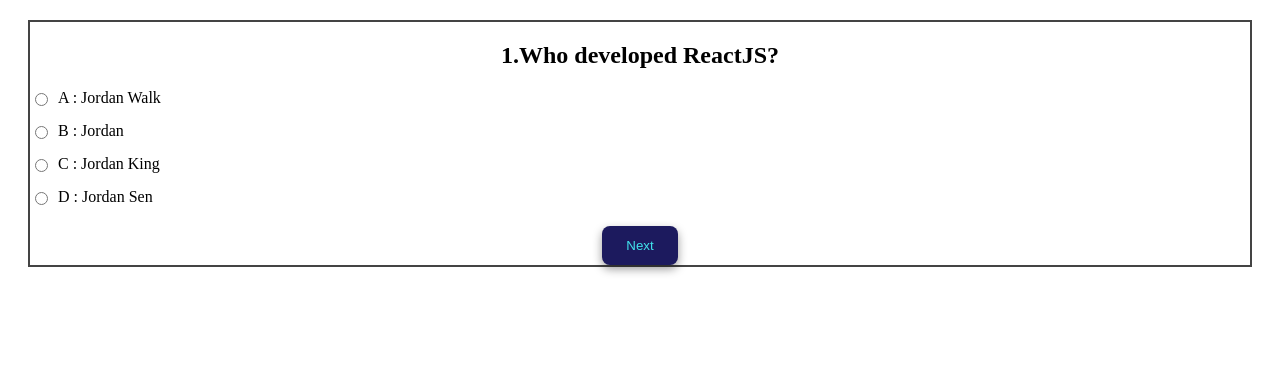
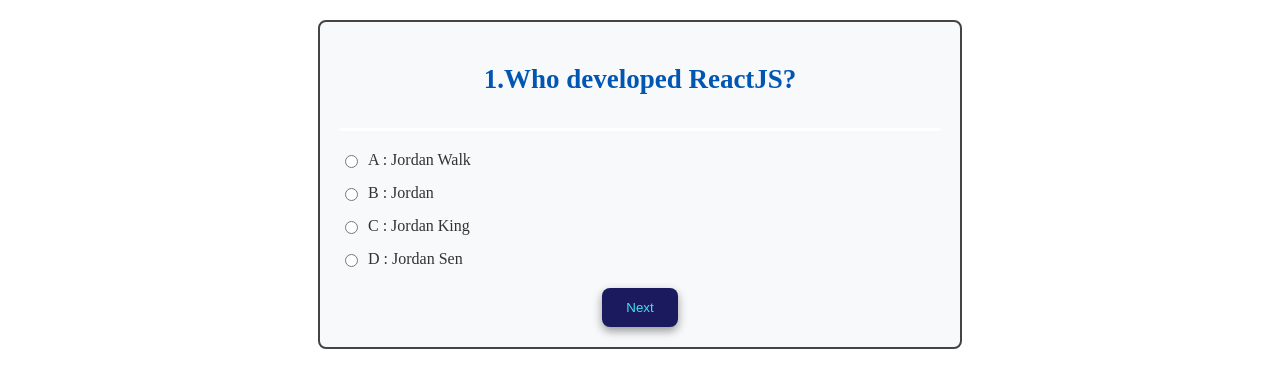
Before and after one commit to albinbabyme05/quiz-question-gen-app_react, a React (Vite) app: page / in a window 1280 px wide. Shown: the top 388 px of the page. Built offline with nearby package versions, Linux system fonts and the light colour scheme.

Commit message:
adjusted the user interface styling

```diff
--- a/src/component/Quiz.css
+++ b/src/component/Quiz.css
@@ -1,14 +1,23 @@
 /* Container styling */
 .container {
     text-align: center;
-    border: 2px solid #444444; /* Added a subtle border for better visibility */
-    margin: 20px; /* Add margin to prevent the container from touching the edges */
+    border: 2px solid #444444; /* Subtle border for better visibility */
+    margin: 20px auto; /* Center the container and add spacing */
+    max-width: 600px; /* Limit the width for better readability */
+    background-color: #f8f9fa; /* Light background for better contrast */
+    padding: 20px; /* Add padding for spacing */
+    border-radius: 8px; /* Rounded corners for a polished look */
 }
 
-
+/* Score section */
 .score {
     margin-top: 20px;
+    background-color: #0056b3;
+    padding: 15px;
+    color: #fff;
+    border-radius: 8px;
 }
+
 .score button {
     padding: 12px 24px;
     background-color: #28a745;
@@ -19,17 +28,28 @@
     box-shadow: 0 4px 10px rgba(0, 0, 0, 0.4);
     transition: background-color 0.3s, box-shadow 0.3s;
 }
+
 .score button:hover {
     background-color: #218838;
     box-shadow: 0 6px 15px rgba(0, 0, 0, 0.5);
 }
 
-.options {
-    margin-bottom: 15px;
-    display: flex;
-    align-items: center;
+/* Question styling */
+.question {
+    margin-bottom: 20px;
+    border-bottom: 3px solid #ffffff;
+    padding-bottom: 10px;
+    color: #0056b3;
+    transition: transform 0.3s ease, color 0.3s ease;
+    font-size: 18px;
 }
 
+.question:hover {
+    transform: scale(1.05);
+    color: #ffd700; /* Color change on hover */
+}
+
+/* Options styling */
 .options {
     margin-bottom: 15px;
     display: flex;
@@ -42,8 +62,10 @@
 
 .options p {
     margin: 0;
+    color: #333;
 }
 
+/* Buttons section */
 .btns {
     margin-top: 20px;
 }
@@ -63,19 +85,3 @@
     background-color: #0056b3;
     box-shadow: 0 6px 15px rgba(0, 0, 0, 0.5);
 }
-
-#next {
-    padding: 12px 24px;
-    background-color: #1c1a5e;
-    color: #41e4ec;
-    border: none;
-    border-radius: 8px;
-    cursor: pointer;
-    box-shadow: 0 4px 10px rgba(0, 0, 0, 0.4);
-    transition: background-color 0.3s, box-shadow 0.3s;
-}
-
-#next:hover {
-    background-color: #0056b3;
-    box-shadow: 0 6px 15px rgba(0, 0, 0, 0.5);
-}
--- a/src/component/Quiz.jsx
+++ b/src/component/Quiz.jsx
@@ -41,8 +41,8 @@
             </div>
         ) :
         (
-            <div className='question'>
-                <div>
+            <div >
+                <div className='question'>
                   <h2>{index + 1}.{data[index].q}</h2>
                 </div>
                 {
@@ -64,7 +64,7 @@
               </div>
             </div>
         )
-    }
+      }
 
     </div>
   )
```
